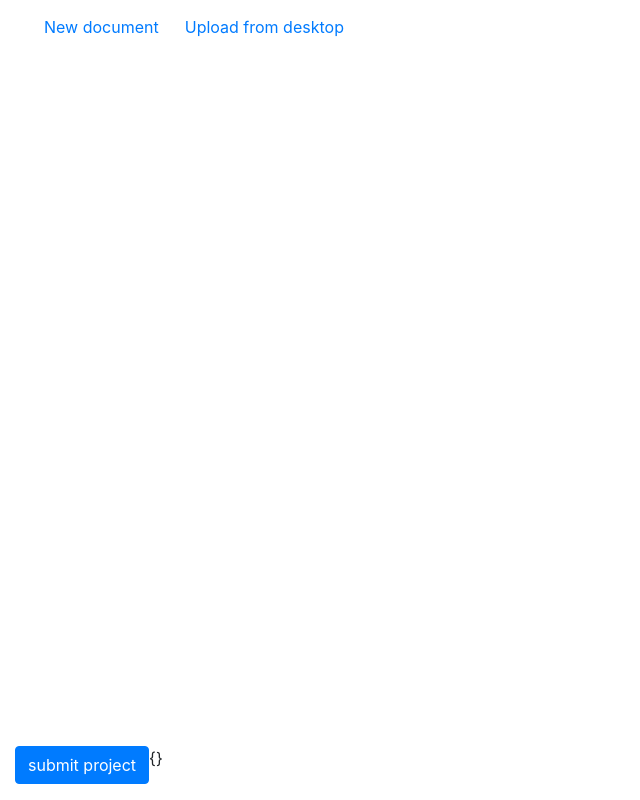
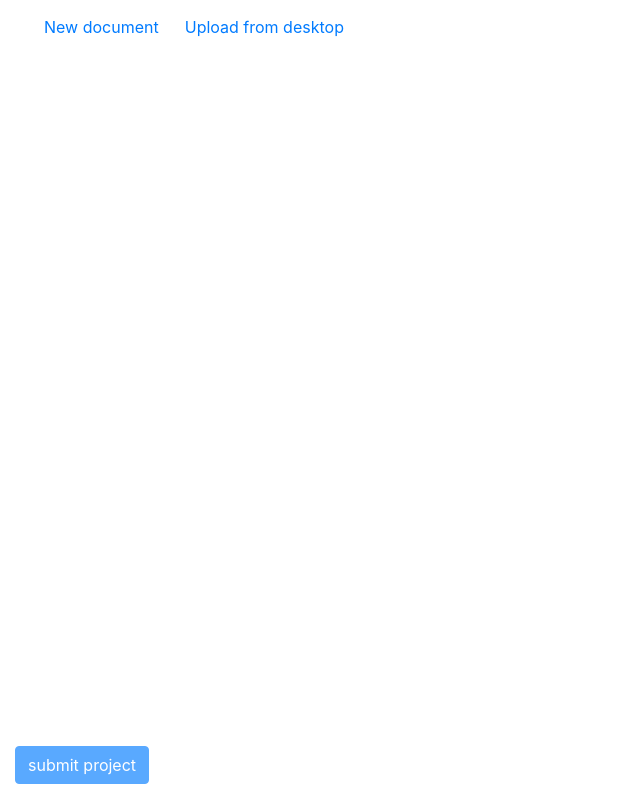
Before and after one commit to Endut/react-code-editor, a React app: page /documents in a window 1280 px wide. Shown: the whole page, without its empty margins (0-640 px from the left). Built offline with nearby package versions, Linux system fonts and the light colour scheme.

Commit message:
provisional api info

```diff
--- a/src/components/Footer.tsx
+++ b/src/components/Footer.tsx
@@ -12,20 +12,36 @@ const FooterContainer = styled.div`
   padding-bottom: 1rem;
 `
 
+const ApiResponseInfo: FC<{ response?: { modelInfo: string } }> = ({response}) => {
+  if (!response) {
+    return null;
+  };
+
+  return (
+    <div>
+      { response.modelInfo }
+    </div>
+  )
+};
+
+
 const Footer: FC<{}> = () => {
   const { documents } = useDocumentsContext();
   const [ submitting, setSubmitting ] = useState(false);
-  const [ response, setResponse ] = useState({})
+  const [ response, setResponse ] = useState()
 
   return (<FooterContainer>
     <Flex>
-      <Button onClick={async () => {
-        setSubmitting(true);
-        const response = await callApi(`${process.env.API_URL}/documents`, documents, 'PUT');
-        setResponse(response);
-        setSubmitting(false);
-      }}>submit project</Button>
-      {response && JSON.stringify(response)}
+      <Button
+        onClick={async () => {
+          setSubmitting(true);
+          const response = await callApi(`${process.env.API_URL}/documents`, documents, 'PUT');
+          setResponse(response);
+          setSubmitting(false);
+        }}
+        disabled={Object.keys(documents).length === 0}
+      >submit project</Button>
+      <ApiResponseInfo response={response}/>
     </Flex>
   </FooterContainer>
   )
```
Also changed, not shown: 1 other file (tests, documents, lock files or other folders).
